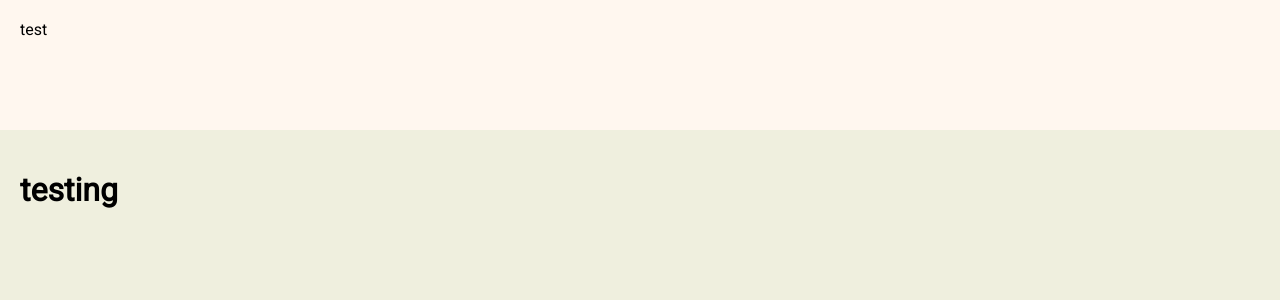
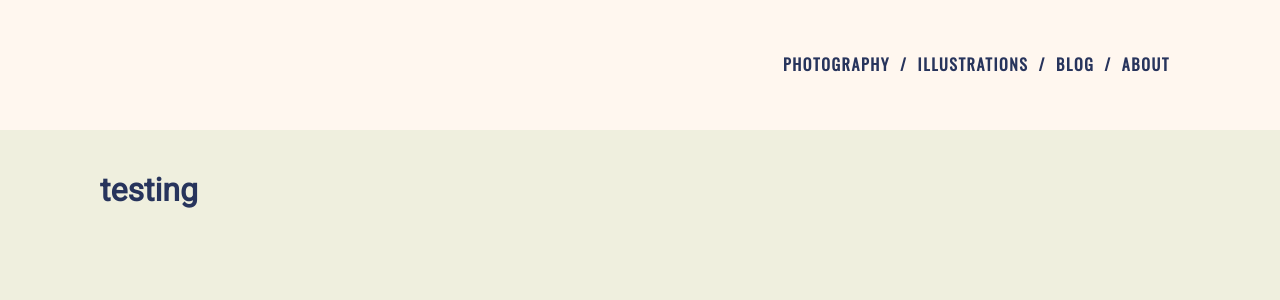
Before and after one commit to czolbe88/blog, a Next.js app: page / in a window 1280 px wide. Shown: the top 300 px of the page. Built offline with nearby package versions, Linux system fonts and the light colour scheme.

Commit message:
styled routes in header

```diff
--- a/components/body/body.module.scss
+++ /dev/null
@@ -1,6 +0,0 @@
-@use "../../styles/ds";
-
-
-.bodyRoot{
-  margin: 20px;
-}
--- a/components/header/header.module.scss
+++ /dev/null
@@ -1,7 +0,0 @@
-@use '../../styles/ds';
-
-.header{
-  height: 130px;
-  padding: 20px;
-  background-color: ds.$off_white2;
-}
--- a/components/layout.module.scss
+++ b/components/layout.module.scss
@@ -4,12 +4,16 @@
   //padding: 20px;
 }
 
+
 .header{
+  display: flex;
+  justify-content: end;
+  align-items: center;
   height: 130px;
-  padding: 20px;
+  padding: 20px 100px;
   background-color: ds.$off_white2;
 }
 
 .bodyRoot{
-  padding: 20px;
+  padding: 20px 100px;
 }
--- a/components/layout.tsx
+++ b/components/layout.tsx
@@ -2,7 +2,6 @@
 
 import React, {PropsWithChildren} from "react";
 import Styles from "./layout.module.scss";
-import styles from "./header/header.module.scss";
 import Routes from "./routes/routes";
 
 
@@ -10,7 +9,7 @@ export default function Layout(props: PropsWithChildren<any>) {
     return (
             <div className={Styles.layoutRoot}>
 
-                <div className={styles.header}>
+                <div className={Styles.header}>
                     <Routes/>
                 </div>
 
--- /dev/null
+++ b/components/routes/routes.module.scss
@@ -0,0 +1,21 @@
+.routes {
+  display: flex;
+  flex-direction: row;
+  justify-content: end;
+
+  h4 {
+    margin-right: 10px;
+
+    &:after {
+      margin-left: 10px;
+      content: "/";
+    }
+
+    &:last-child:after {
+      margin: 0;
+      content: "";
+    }
+  }
+
+
+}
--- a/components/routes/routes.tsx
+++ b/components/routes/routes.tsx
@@ -1,11 +1,30 @@
 import Link from "next/link";
 import React from "react";
-
+import Styles from "./routes.module.scss";
+import {Typography} from "@mui/material";
 
 const Routes = () => {
     return (
-        <div>
-            <Link href={"/about"}>test</Link>
+        <div className={Styles.routes}>
+            <Typography variant={"h4"}>
+                <Link href={"/photography"}>
+                    photography</Link>
+            </Typography>
+            <Typography variant={"h4"}>
+                <Link href={"/illustrations"}>
+                    illustrations
+                </Link>
+            </Typography>
+            <Typography variant={"h4"}>
+                <Link href={"/blog"}>
+                    blog
+                </Link>
+            </Typography>
+            <Typography variant={"h4"}>
+                <Link href={"/about"}>
+                    about
+                </Link>
+            </Typography>
         </div>
     )
 }
--- a/styles/globals.scss
+++ b/styles/globals.scss
@@ -6,6 +6,7 @@ body {
   margin: 0;
   font-family: Roboto;
   background-color: ds.$off_white1;
+  color: ds.$blue1;
 }
 
 a {
```
Also changed, not shown: components/body/body.tsx (deleted, +0 -14 lines), components/header/header.tsx (deleted, +0 -18 lines).
